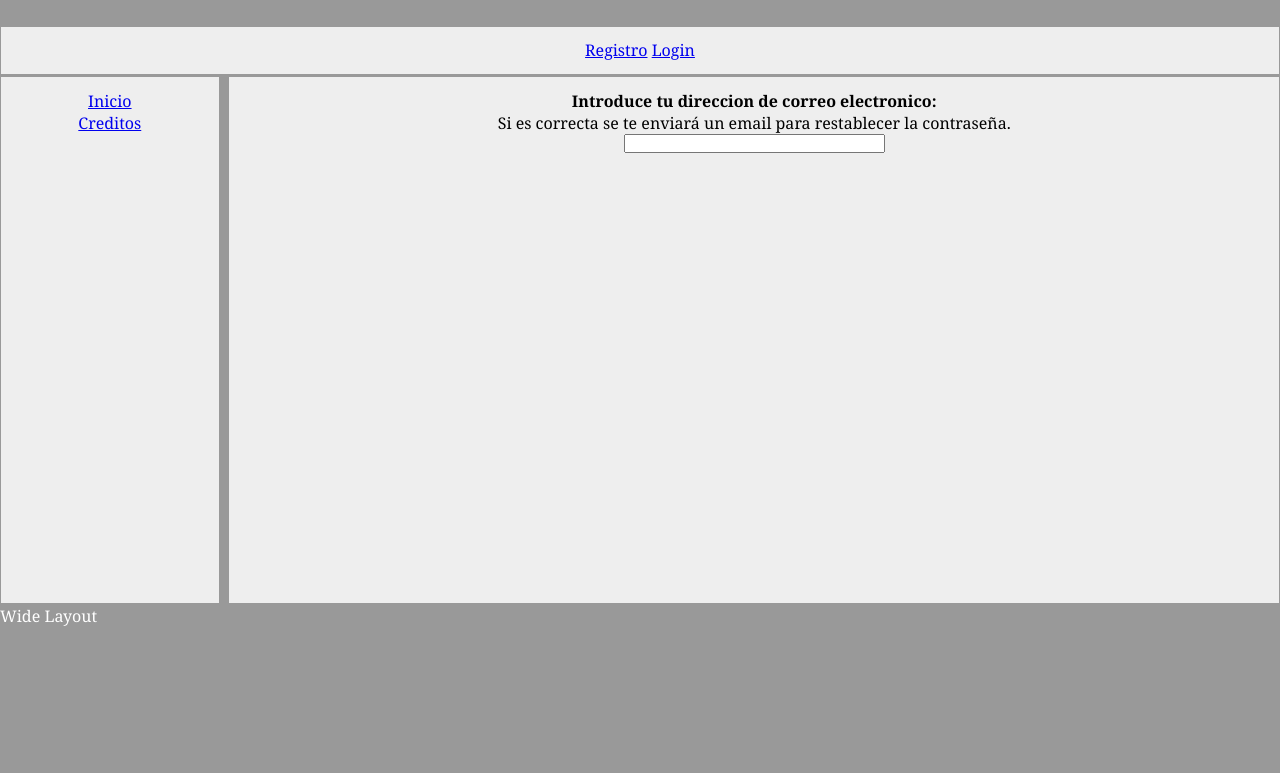
After one commit to gorokotkd/ProyectoWS812P, a PHP site: page /RestorePass.php in a window 1280 px wide. The commit adds this page. Shown: the top 773 px of the page. Run offline with PHP 8.4, Linux system fonts and the light colour scheme.

Commit message:
Empezado Restore Pass

```diff
--- a/php/LogIn.php
+++ b/php/LogIn.php
@@ -18,6 +18,7 @@
             <p>Contraseña: *</p>
             <input type="password" size="60" id="pass" name="pass" required>
             <p> <input type="submit" id="submit" value="Enviar"> <input type="reset" value="Limpiar"></p>
+            <p>Si no recuerdas tu contraseña haz click <a href="RestorePass.php">aqui.</a></p>
         </form>
       </div>
 
--- /dev/null
+++ b/php/RestorePass.php
@@ -0,0 +1,11 @@
+<html>
+    <head><?php include '../html/Head.html';?></head>
+    <body>
+        <?php include 'Menus.php'?>
+        <section class="main" id="s1">
+            <h4>Introduce tu direccion de correo electronico:</h4>
+            <label>Si es correcta se te enviará un email para restablecer la contraseña.</label><br>
+            <input type="text" size="30" name="email" id="email"/>
+        </section>
+    </body>
+</html>
--- a/php/SignUp.php
+++ b/php/SignUp.php
@@ -100,7 +100,7 @@
             $resul = mysqli_query($mysqli,$sql,MYSQLI_USE_RESULT);
             if(!$resul)
             {
-                die("<h4 style=\"color: red\">Ese email ya esta en uso.</h4><p>Si no recuerdas la contraseña de tu email pulsa en este <a href=\"#\">enlace</a> para restablecerla.</p>");
+                die("<h4 style=\"color: red\">Ese email ya esta en uso.</h4><p>Si no recuerdas la contraseña de tu email pulsa en este <a href=\"RestorePass.php\">enlace</a> para restablecerla.</p>");
             }
 
             $contenido_imagen = base64_encode(file_get_contents($image));
```
